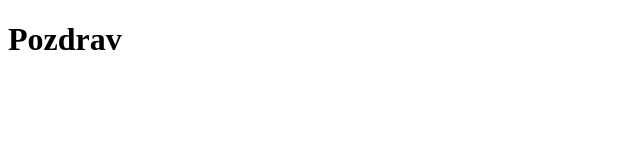
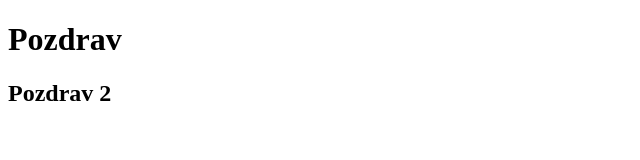
Before and after one commit to Batinica/batinica.github.io, a plain HTML site: page index.html in a window 1280 px wide. Shown: the whole page, without its empty margins (0-640 px from the left). Drawn offline with Linux system fonts and the light colour scheme.

Commit message:
Update h2

```diff
--- a/index.html
+++ b/index.html
@@ -8,5 +8,6 @@
 </head>
 <body>
     <h1>Pozdrav</h1>
+    <h2>Pozdrav 2</h2>
 </body>
 </html>
```
